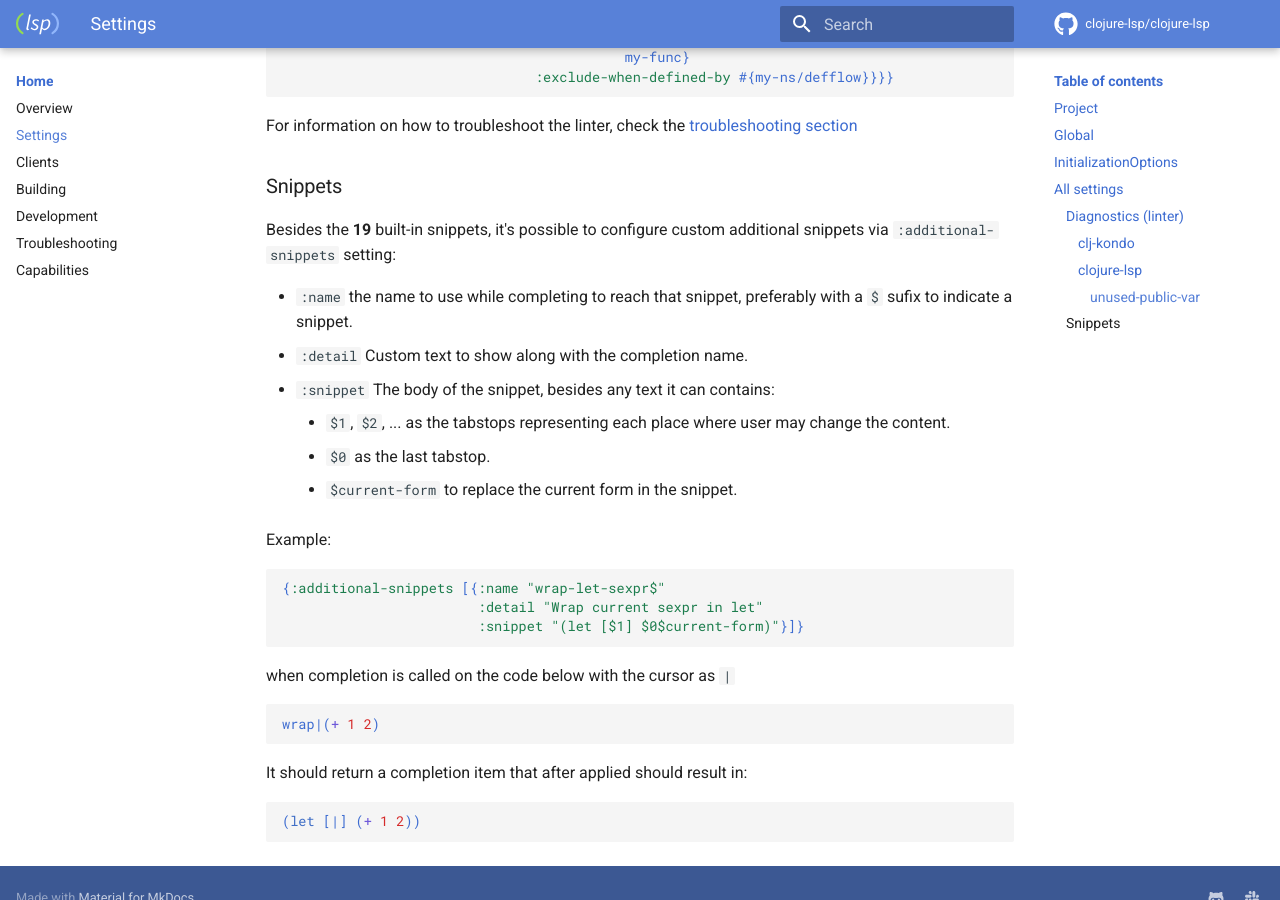
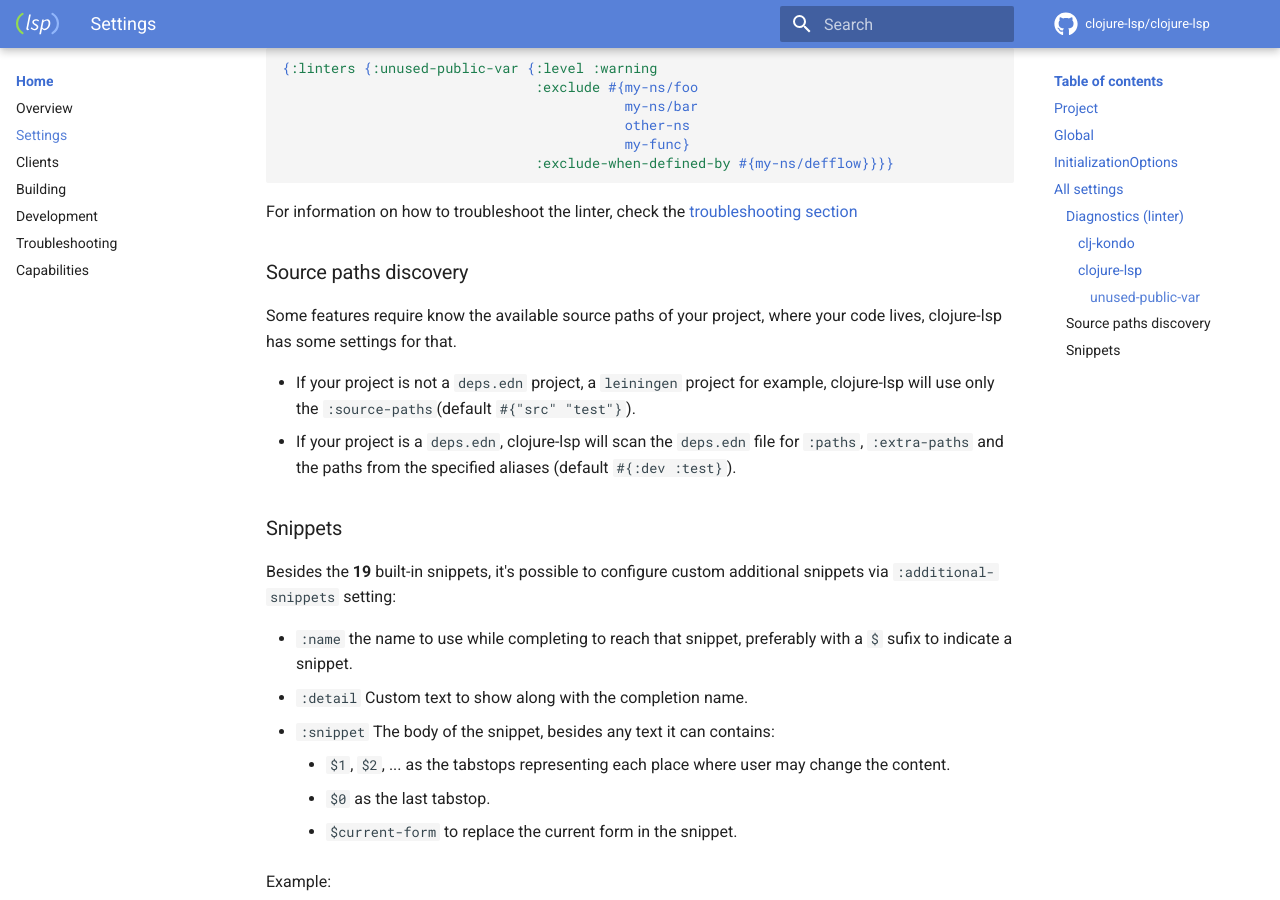
Before and after one commit to clojure-lsp/clojure-lsp, an MkDocs documentation site: the page built from docs/settings.md, in a window 1280 px wide and 900 px high, scrolled down 3699 px. Built offline with MkDocs 1.6.1 and Material for MkDocs 9.7.7, drawn with Linux system fonts in a browser that asks for light colours; comment, search, counter and statistics services are not loaded; some of the changed text lies outside the part shown.

Commit message:
[docs] Add source-paths dicovery section

```diff
--- a/docs/settings.md
+++ b/docs/settings.md
@@ -36,11 +36,12 @@ This is an [example how Emacs `lsp-mode`](https://github.com/emacs-lsp/lsp-mode/
 
 | name                                | description                                                                                                                                                                                                                                                                                                                                                                                                          | default                                                                                                              |
 |-------------------------------------|----------------------------------------------------------------------------------------------------------------------------------------------------------------------------------------------------------------------------------------------------------------------------------------------------------------------------------------------------------------------------------------------------------------------|----------------------------------------------------------------------------------------------------------------------|
-| `source-paths`                      | project-local directories to look for clj/cljc/cljs files                                                                                                                                                                                                                                                                                                                                                            | `#{"src" "test"}`                                                                                                    |
+| `source-paths`                      | project-local directories to look for clj/cljc/cljs files, if using `deps.edn`, use `:source-aliases` instead.                                                                                                                                                                                                                                                                                                       | `#{"src" "test"}`                                                                                                    |
+| `source-aliases`                    | Used for `deps.edn` projects, the aliases which clojure-lsp should get the source-paths besides the root level `:paths` and `:extra-paths`.                                                                                                                                                                                                                                                                          | `#{:dev :test}`                                                                                                      |
 | `linters`                           | clojure-lsp custom linters, check the diagnostics settings section below                                                                                                                                                                                                                                                                                                                                             | `{:unused-public-ns {:level :info}}`                                                                                 |
 | `additional-snippets`               | Additional user snippets to be available during completing, check the snippets section below                                                                                                                                                                                                                                                                                                                         | `[]`                                                                                                                 |
 | `ignore-classpath-directories`      | will not consider clojure files within the directories specified by your classpath. This is needed, for instance, if your build puts artifacts into `resources` or `target` that you want lsp to ignore.                                                                                                                                                                                                             | `false`                                                                                                              |
-| `lint-project-files-after-startup?` | Whether to async lint all project only files after startup to make features like [List project errors](https://emacs-lsp.github.io/lsp-mode/page/main-features/#project-errors-on-modeline) work.                                                                                                                                                                                                                     | `true`                                                                                                               |
+| `lint-project-files-after-startup?` | Whether to async lint all project only files after startup to make features like [List project errors](https://emacs-lsp.github.io/lsp-mode/page/main-features/#project-errors-on-modeline) work.                                                                                                                                                                                                                    | `true`                                                                                                               |
 | `use-metadata-for-privacy?`         | Whether to use `^:private` metadata for refactorings instead of `defn-`                                                                                                                                                                                                                                                                                                                                              | `false`                                                                                                              |
 | `keep-require-at-start?`            | Whether to keep first require/import at the first line instead of inserting a new line before it when using `clean-ns` refactoring.                                                                                                                                                                                                                                                                                  | `false`                                                                                                              |
 | `semantic-tokens?`                  | Whether to enable LSP semantic tokens server support for syntax highlighting.  (Experimental)                                                                                                                                                                                                                                                                                                                        | `false`                                                                                                              |
@@ -113,6 +114,13 @@ Example:
 
 For information on how to troubleshoot the linter, check the [troubleshooting section](https://clojure-lsp.github.io/clojure-lsp/troubleshooting/)
 
+### Source paths discovery
+
+Some features require know the available source paths of your project, where your code lives, clojure-lsp has some settings for that.
+
+- If your project is not a `deps.edn` project, a `leiningen` project for example, clojure-lsp will use only the `:source-paths`(default `#{"src" "test"}`).
+- If your project is a `deps.edn`, clojure-lsp will scan the `deps.edn` file for `:paths`, `:extra-paths` and the paths from the specified aliases (default `#{:dev :test}`).
+
 ### Snippets
 
 Besides the **19** built-in snippets, it's possible to configure custom additional snippets via `:additional-snippets` setting:
```
Also changed, not shown: CHANGELOG.md (+2 -0 lines), 1 other file.
